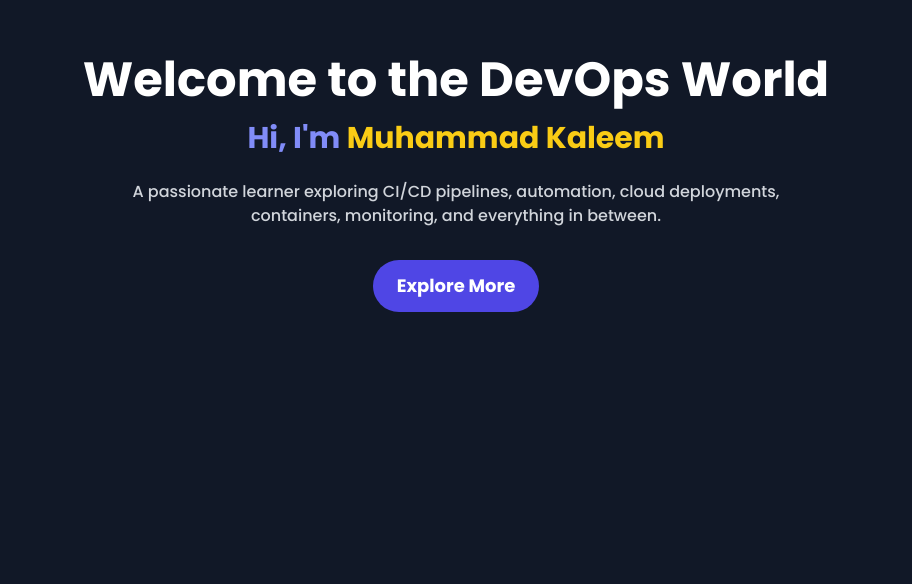
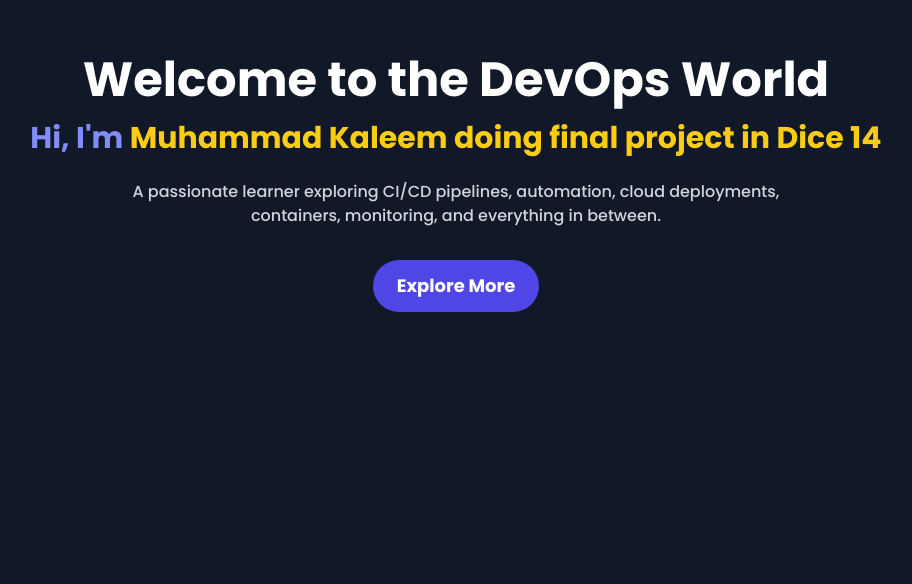
Before and after one commit to mkaleempk/final_project_dice14, a website: page public/index.html in a window 1280 px wide. Shown: the part 216-800 px from the top of the page, without its empty margins (184-1096 px from the left). Drawn offline with nearby package versions, Linux system fonts and the light colour scheme.

Commit message:
CI/CD pipeline with Github Actions

```diff
--- a/public/index.html
+++ b/public/index.html
@@ -25,7 +25,7 @@
         <h1 class="text-5xl font-bold mb-4">Welcome to the DevOps World</h1>
 
         <h2 class="text-3xl font-semibold text-indigo-400 mb-6">
-            Hi, I'm <span class="text-yellow-400">Muhammad Kaleem</span>
+            Hi, I'm <span class="text-yellow-400">Muhammad Kaleem doing final project in Dice 14</span>
         </h2>
 
         <p class="max-w-2xl text-gray-300 mb-8">
```
